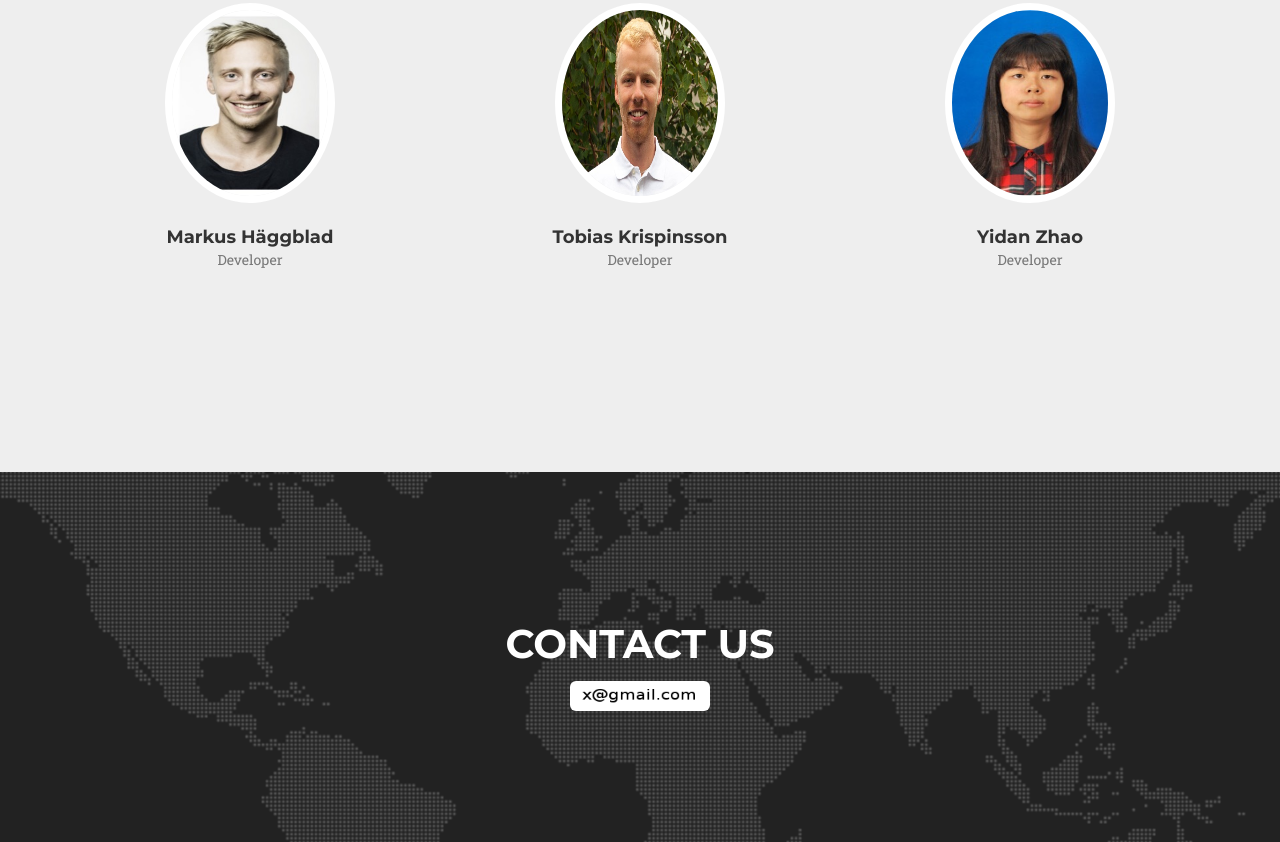
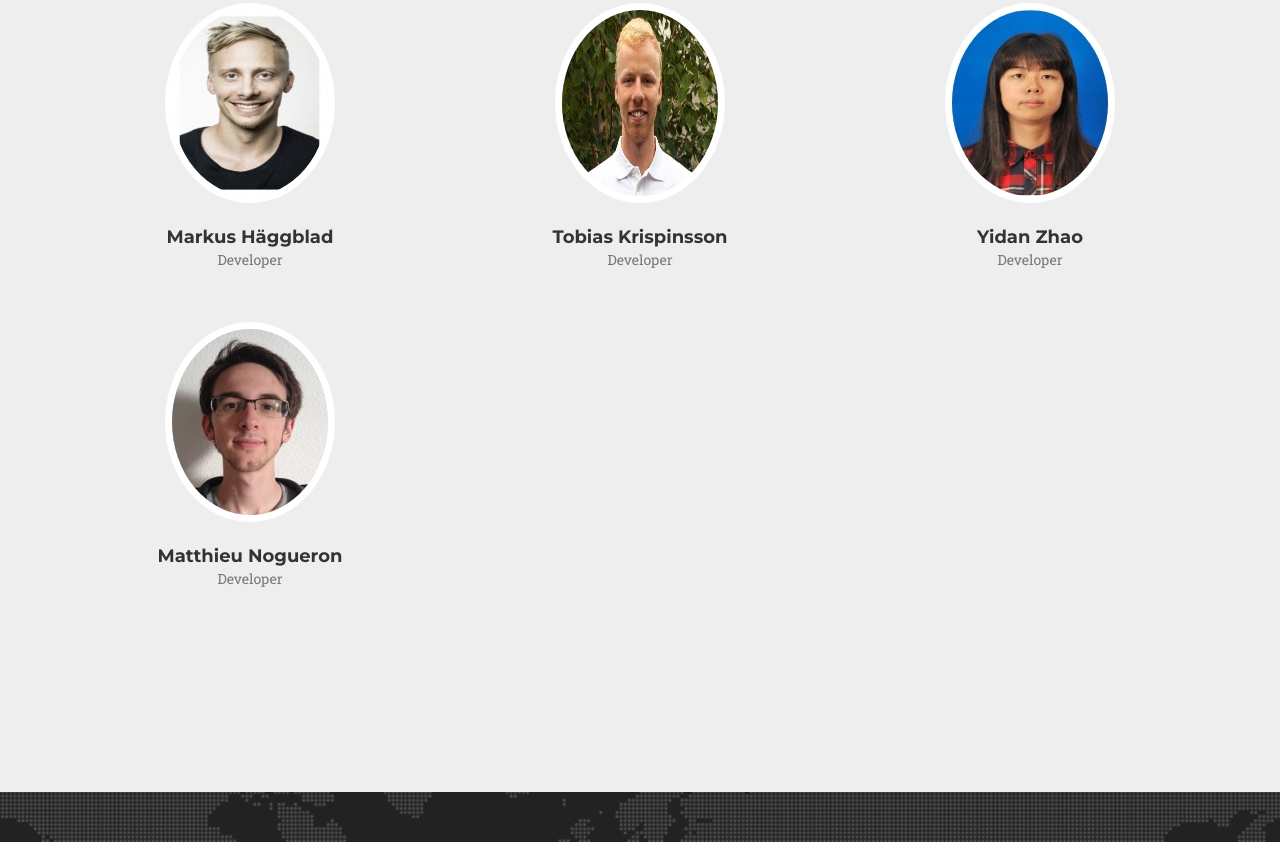
Before and after one commit to daniel-artchounin/ImaginaTV-Website, a website: page index.html in a window 1280 px wide. Shown: the part 3525-4367 px from the top of the page. Drawn offline with nearby package versions, Linux system fonts and the light colour scheme; a web font is replaced by a local one.

Commit message:
Added Matthieu Nogueron in the website.

```diff
--- a/index.html
+++ b/index.html
@@ -844,7 +844,7 @@
                 </div>
                 <div class="col-sm-4">
                     <div class="team-member">
-                        <img src="img/team/29.PNG" class="img-circle" height="200" width="170" alt="">
+                        <img src="img/team/29.jpg" class="img-circle" height="200" width="170" alt="">
                         <h4>Tobias Krispinsson</h4>
                         <p class="text-muted">Developer</p>
                         <!--
@@ -863,6 +863,27 @@
                     <div class="team-member">
                         <img src="img/team/30.JPG" class="img-circle" height="200" width="170" alt="">
                         <h4>Yidan Zhao</h4>
+                        <p class="text-muted">Developer</p>
+                        <!--
+                            <ul class="list-inline social-buttons">
+                                <li><a href="#"><i class="fa fa-twitter"></i></a>
+                                </li>
+                                <li><a href="#"><i class="fa fa-facebook"></i></a>
+                                </li>
+                                <li><a href="#"><i class="fa fa-linkedin"></i></a>
+                                </li>
+                            </ul>
+                        -->
+                    </div>
+                </div>
+            </div>
+
+            <!-- Line 11 -->
+            <div class="row">
+                <div class="col-sm-4">
+                    <div class="team-member">
+                        <img src="img/team/31.jpg" class="img-circle" height="200" width="170" alt="">
+                        <h4>Matthieu Nogueron</h4>
                         <p class="text-muted">Developer</p>
                         <!--
                             <ul class="list-inline social-buttons">
```
Also changed, not shown: img/team/29.jpg (renamed from img/team/29.PNG), img/team/31.jpg (added).
